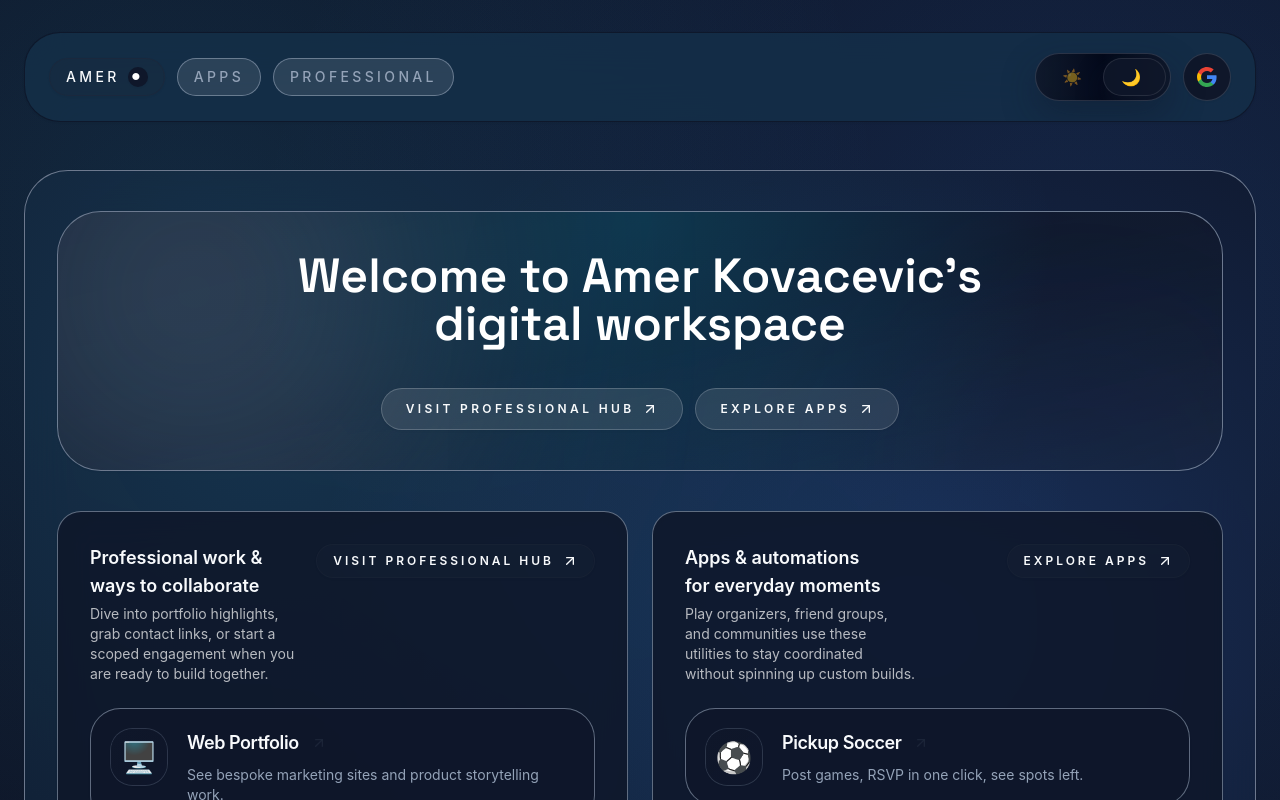
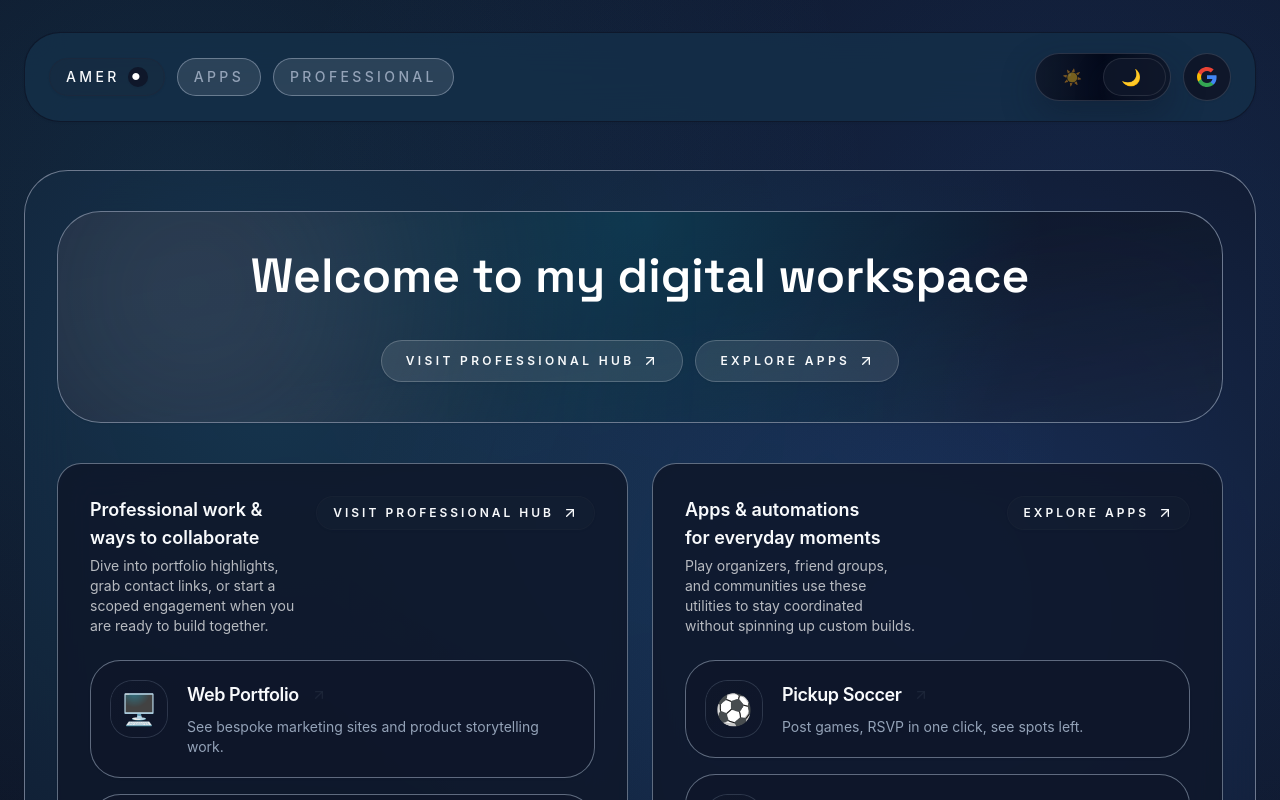
Before and after one commit to amerkovacevic/amerkovacevic.com, a React (Vite) app: page / in a window 1280 px wide. Shown: the top 800 px of the page. Built offline with nearby package versions, Linux system fonts and the light colour scheme; no server answers.

Commit message:
changed my name to my

```diff
--- a/src/pages/home/home-page.tsx
+++ b/src/pages/home/home-page.tsx
@@ -41,7 +41,7 @@ export default function HomePage() {
     <div className="space-y-10">
       <PageHero
         align="center"
-        title="Welcome to Amer Kovacevic’s digital workspace"
+        title="Welcome to my digital workspace"
         // description="Choose a path below so dedicated apps live alongside the professional studio and you can get to the right experience fast."
         actions={
           <div className="flex flex-wrap justify-center gap-3">
```
